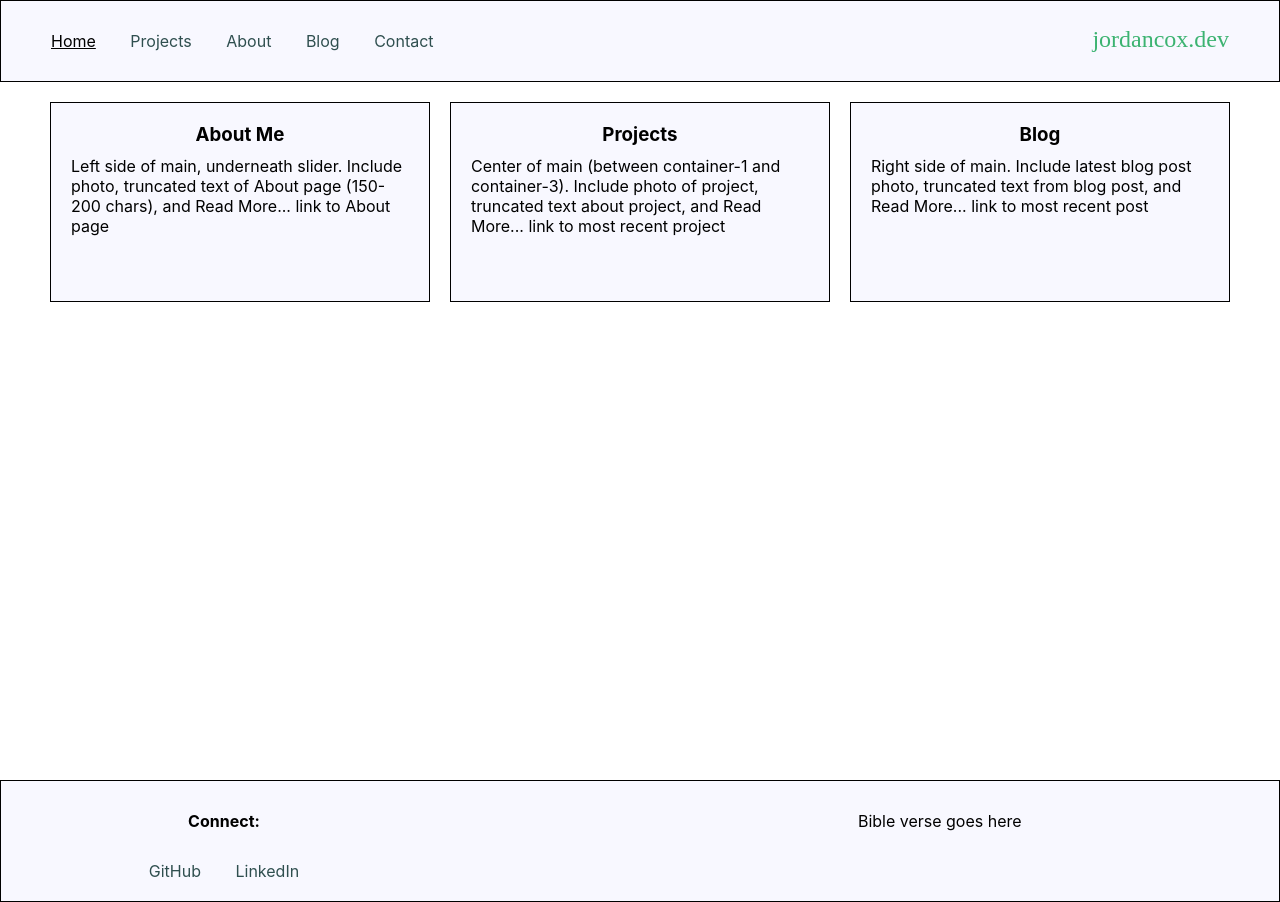
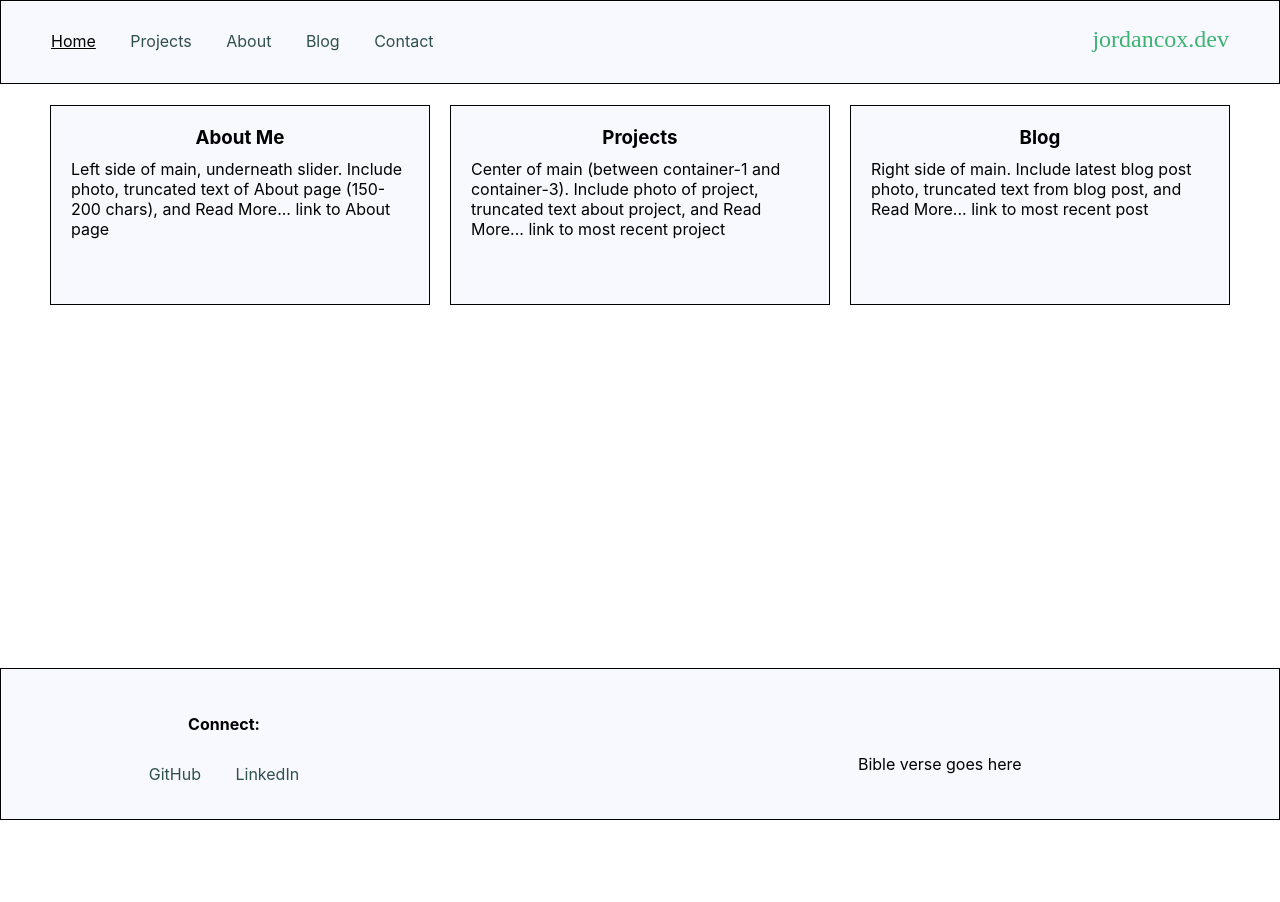
Before and after one commit to jordanccox/Portfolio-Website, a plain HTML site: page index.html in a window 1280 px wide. After the commit the page ends 820 px from the top, so only its background shows below. Drawn offline with Linux system fonts and the light colour scheme.

Commit message:
new commit

```diff
--- a/style.css
+++ b/style.css
@@ -5,6 +5,11 @@
     margin: 0;
     box-sizing: border-box;
     font-family: Apercu, -apple-system, BlinkMacSystemFont, "Segoe UI", Roboto, Ubuntu, Cantarell, "Fira Sans", "Droid Sans", "Helvetica Neue", sans-serif;
+}
+
+html {
+    position: relative;
+    min-height: 100%;
 }
 
 /* Link styling */
@@ -25,7 +30,7 @@ nav a.active {
     text-decoration: underline;
 }
 
-@media screen and (max-width: 650px) {
+@media screen and (max-width: 650px) { /*Fix me -- make nav bar collapse to single icon*/
     nav {
         position: relative;
     }
@@ -49,11 +54,14 @@ nav ul li {
 
 /* Header styling */
 header {
-    position: relative;
+    position: fixed;
+    top: 0;
+    left: 0;
     width: 100%;
     background-color: ghostwhite;
     padding: 30px 15px;
     border: 1px solid black;
+    z-index: 9;
 }
 
 #website-name {
@@ -103,6 +111,8 @@ main h3 {
 /* Main containers */
 
 .column {
+    position: relative; /*Need to return to fully fix this issue later -- not mobile-friendly with current navbar*/
+    top: 85px;
     float: left;
     width: 33.33%;
     padding: 0 10px;
@@ -147,20 +157,20 @@ main h3 {
     min-height: 100vh;
 }
 
-footer {
+footer { /*Fix me -- now that header is fixed, footer moves up when scrolling -- need to change positioning to relative*/
     position: absolute;
     bottom: 0;
     width: 100%;
-    min-height: 5rem;
+    min-height: 40px;
     background-color: ghostwhite;
-    margin-top: -20px;
-    padding: 30px 15px 20px 15px;
+    padding: 0px 15px 120px 15px;
     border: 1px solid black;
 }
 
 footer h4 {
     text-align: center;
     margin-bottom: 30px;
+    margin-top:-40px;
 }
 
 footer ul {
@@ -176,5 +186,7 @@ footer ul li {
     footer {
         position: relative;
         overflow: hidden;
+        padding-bottom: 100px;
+        margin-top: 85px;
     }
 }
```
Also changed, not shown: main.js (+23 -0 lines).
